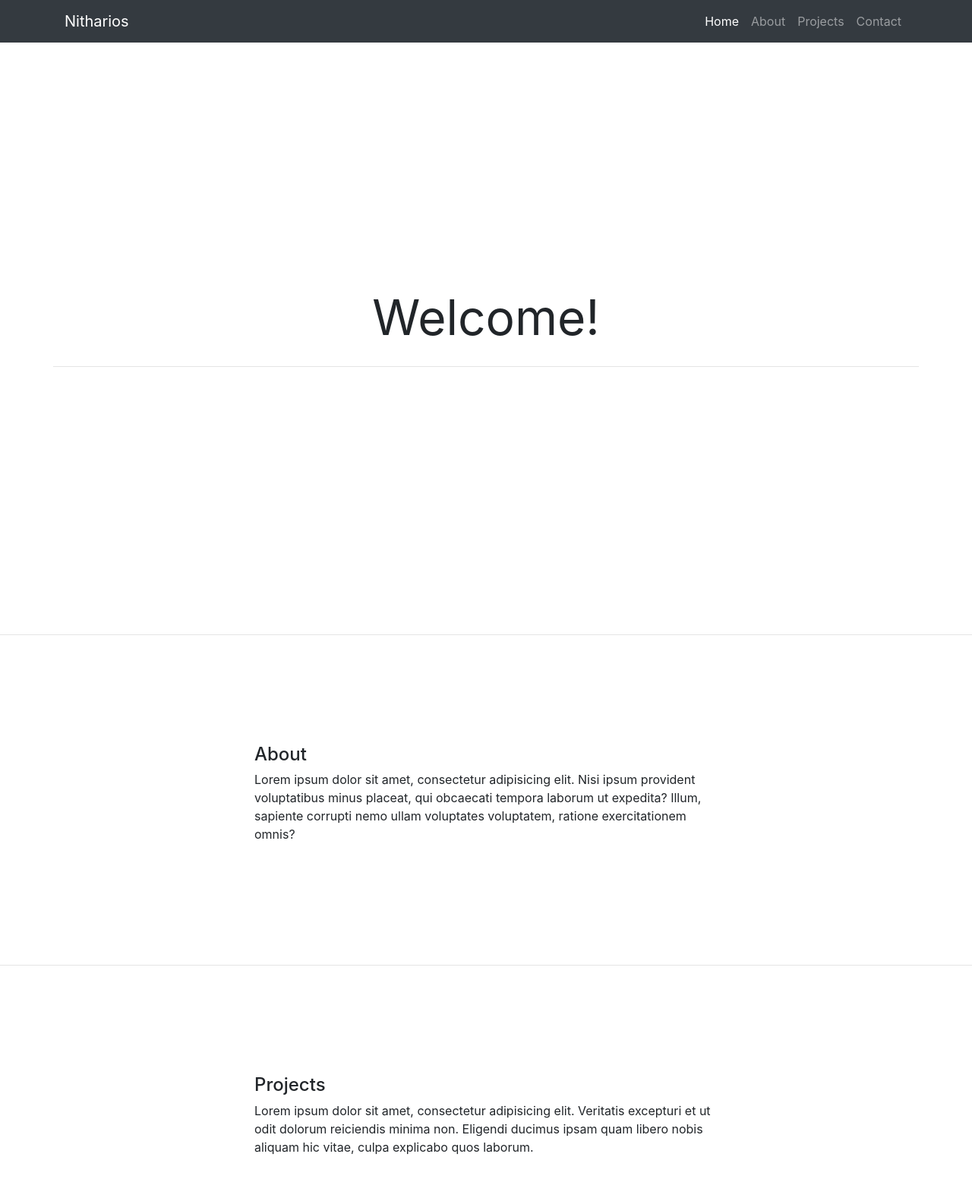
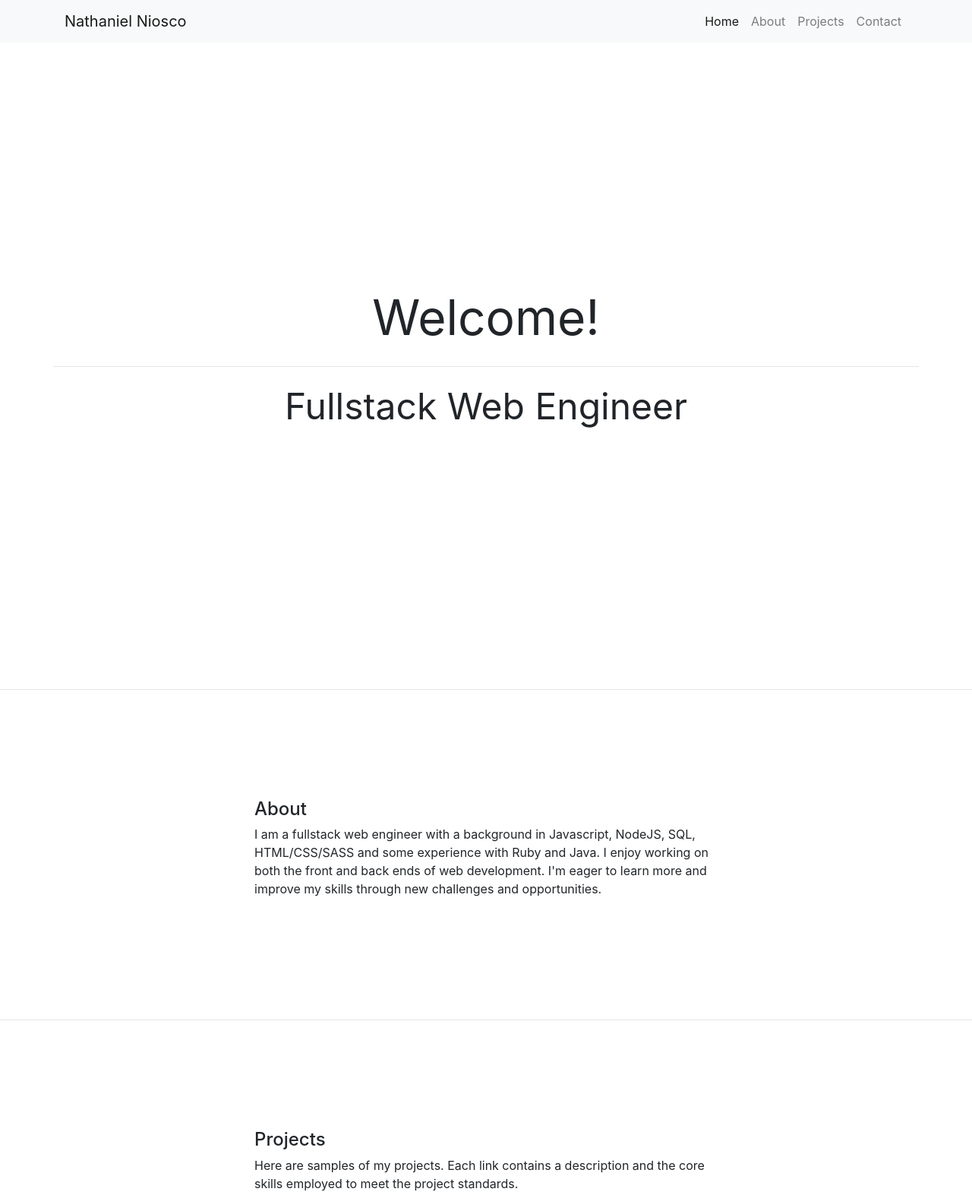
Before and after one commit to nitharios/nitharios.github.io, a plain HTML site: page index.html in a window 1280 px wide. Shown: the top 1573 px of the page at 76% size. Drawn offline with nearby package versions, Linux system fonts and the light colour scheme.

Commit message:
Added content

```diff
--- a/index.html
+++ b/index.html
@@ -7,7 +7,7 @@
     <!-- set the page width to the size of the device and set the zoom level to 1 -->
     <meta name="viewport" content="width = device-width, initial-scale= 1">
 
-    <title>Nitharios</title>
+    <title>Nathaniel Niosco</title>
 
     <!-- Bootstrap CSS -->
     <link rel="stylesheet" href="https://maxcdn.bootstrapcdn.com/bootstrap/4.0.0-beta/css/bootstrap.min.css" integrity="sha384-/Y6pD6FV/Vv2HJnA6t+vslU6fwYXjCFtcEpHbNJ0lyAFsXTsjBbfaDjzALeQsN6M" crossorigin="anonymous">
@@ -20,9 +20,9 @@
     <!-- defines how you're going to use the navbar -->
     <!-- fixed-top will always keep the navbar on top -->
     <!-- size declaration will affect when navbar will change content -->
-    <nav id="navbar" class="navbar navbar-expand-md navbar-dark bg-dark fixed-top">
+    <nav id="navbar" class="navbar navbar-expand-md navbar-light bg-light fixed-top">
       <div class="container">
-        <a href="#" class="navbar-brand">Nitharios</a>
+        <a href="#" class="navbar-brand">Nathaniel Niosco</a>
         <!-- creates a button that appears when the expand-size minimum is reach -->
         <button class="navbar-toggler" type="button" data-toggle="collapse" data-target="#navbarResponsive" aria-controls="navbarResponsive" aria-expanded="false" aria-label="Toggle Navigation">
           <span class="navbar-toggler-icon"></span>
@@ -55,9 +55,12 @@
         <!-- <img class="img-fluid" src="" alt=""> -->
         <div class="intro-text">
           <span class="name">Welcome!</span>
-          <!-- this is a divider -->
+          <!-- divider -->
           <hr class="star-light">
-          <!-- <span class="skills">Fullstack Developer</span> -->
+          <span class="skills">
+            Fullstack Web Engineer<br>
+
+          </span>
         </div>
       </div>
     </header>
@@ -68,14 +71,14 @@
       <!-- <div class="row justify-content-center"> -->
         <div class="col-10 col-md-8 col-lg-6 container content">
           <h4>About</h4>
-          <p>Lorem ipsum dolor sit amet, consectetur adipisicing elit. Nisi ipsum provident voluptatibus minus placeat, qui obcaecati tempora laborum ut expedita? Illum, sapiente corrupti nemo ullam voluptates voluptatem, ratione exercitationem omnis?</p>
+          <p>I am a fullstack web engineer with a background in Javascript, NodeJS, SQL, HTML/CSS/SASS and some experience with Ruby and Java. I enjoy working on both the front and back ends of web development. I'm eager to learn more and improve my skills through new challenges and opportunities.</p>
         </div>
       <!-- </div> -->
       <hr class="star-light" id="projects">
       <!-- <div class="row justify-content-center"> -->
         <div class="col-10 col-md-8 col-lg-6 container content">
           <h4 id="projects">Projects</h4>
-          <p>Lorem ipsum dolor sit amet, consectetur adipisicing elit. Veritatis excepturi et ut odit dolorum reiciendis minima non. Eligendi ducimus ipsam quam libero nobis aliquam hic vitae, culpa explicabo quos laborum.</p>
+          <p>Here are samples of my projects. Each link contains a description and the core skills employed to meet the project standards.</p>
         </div>
       <!-- </div> -->
       <hr class="star-light" id="contact">
@@ -83,7 +86,7 @@
 
         <div class="col-10 col-md-8 col-lg-6 container content">
           <h4>Contact</h4>
-          <p>Lorem ipsum dolor sit amet, consectetur adipisicing elit. Quo, porro, ad, accusamus ab officia dolorum voluptatum eius molestiae tenetur maiores illum laboriosam hic atque dolore. Maiores eligendi veritatis aspernatur illum.</p>
+          <p>Feel free to contact me through email or LinkedIn. My GitHub is also available if you would like to see some of the other projects I am working on.</p>
         </div>
 
       <!-- </div> -->
```
